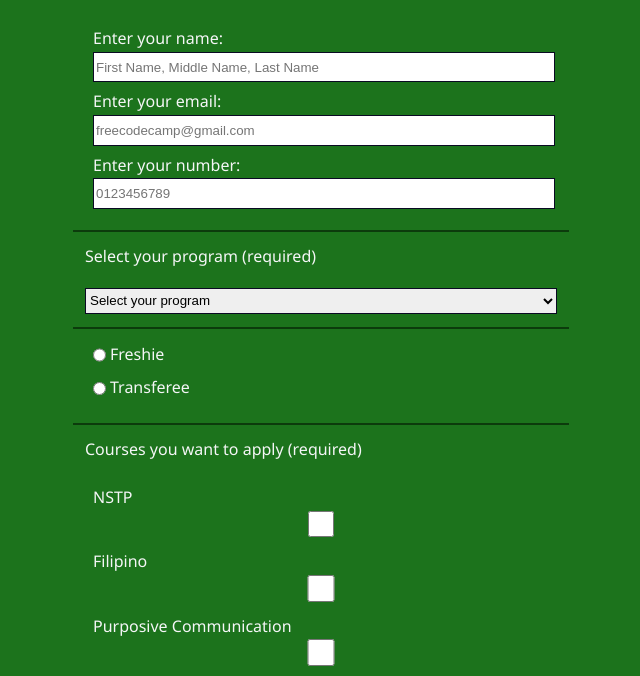
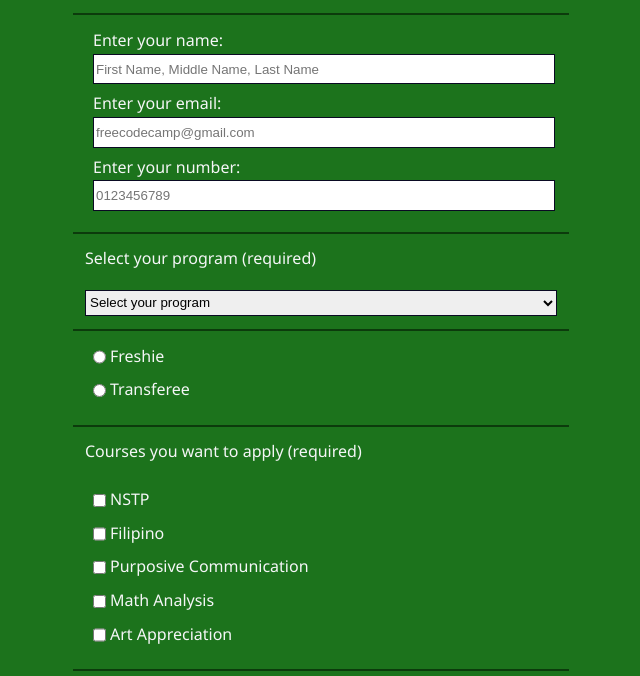
Before and after one commit to dev-nass/SecondYear-HTML, a plain HTML site: page June/Freecodecamp/HTML/index5.html in a window 1280 px wide. Shown: the part 90-766 px from the top of the page, without its empty margins (319-959 px from the left). Drawn offline with Linux system fonts and the light colour scheme; files that its build step writes are made by us from their sources.

Commit message:
Add files via upload

```diff
--- a/June/Freecodecamp/HTML/index5.html
+++ b/June/Freecodecamp/HTML/index5.html
@@ -1,3 +1,5 @@
+<!-- HTML SURVEY FORM: CERTIFICATION -->
+
 <!DOCTYPE html>
 <html lang="en">
     <head>
@@ -12,7 +14,7 @@
         <!-- FORM ELEMENT -->
         <form id="survey-form">
             <!-- FIRST FIELDSET: NAME, EMAIL, NUMBER -->
-            <fieldset>
+            <fieldset class="first-fieldset">
                 <label for="name" id="name-label">Enter your name: <input id="name" placeholder="First Name, Middle Name, Last Name" required type="text"/></label>
                 <label for="email" id="email-label">Enter your email:<input id="email" placeholder="freecodecamp@gmail.com" required type="email"/></label>
                 <label for="number" id="number-label">Enter your number:<input id="number" max="9" min="0" placeholder="0123456789" required type="number"/></label>
@@ -37,11 +39,11 @@
             <!-- FOURTH FIELDSET: COURSES THEY WANT TO APPLY (CHECKBOX) -->
             <fieldset>
                 <legend>Courses you want to apply (required)</legend>
-                <label for="course-nstp">NSTP<input id="course-nstp" type="checkbox" value="NSTP"/></label>
-                <label for="course-filipino">Filipino<input id="course-filipino" type="checkbox" value="Filipino"/></label>
-                <label for="course-purposivecomm">Purposive Communication<input id="course-purposivecomm" type="checkbox" value="Purposive"/></label>
-                <label for="course-mathanalysis">Math Analysis<input id="course-mathanalysis" type="checkbox" value="Math"/></label>
-                <label for="course-artapp">Art Appreciation<input id="course-artapp" type="checkbox" value="Art"/></label>
+                <label for="course-nstp"><input id="course-nstp" class="course" type="checkbox" value="NSTP"/>NSTP</label>
+                <label for="course-filipino"><input id="course-filipino" class="course" type="checkbox" value="Filipino"/>Filipino</label>
+                <label for="course-purposivecomm"><input id="course-purposivecomm" class="course" type="checkbox" value="Purposive"/>Purposive Communication</label>
+                <label for="course-mathanalysis"><input id="course-mathanalysis" class="course" type="checkbox" value="Math"/>Math Analysis</label>
+                <label for="course-artapp"><input id="course-artapp" class="course" type="checkbox" value="Art"/>Art Appreciation</label>
             </fieldset>
             <!-- FIFTH FIELDSET: REFERRER OF THE SCHOOL -->
             <fieldset>
```
